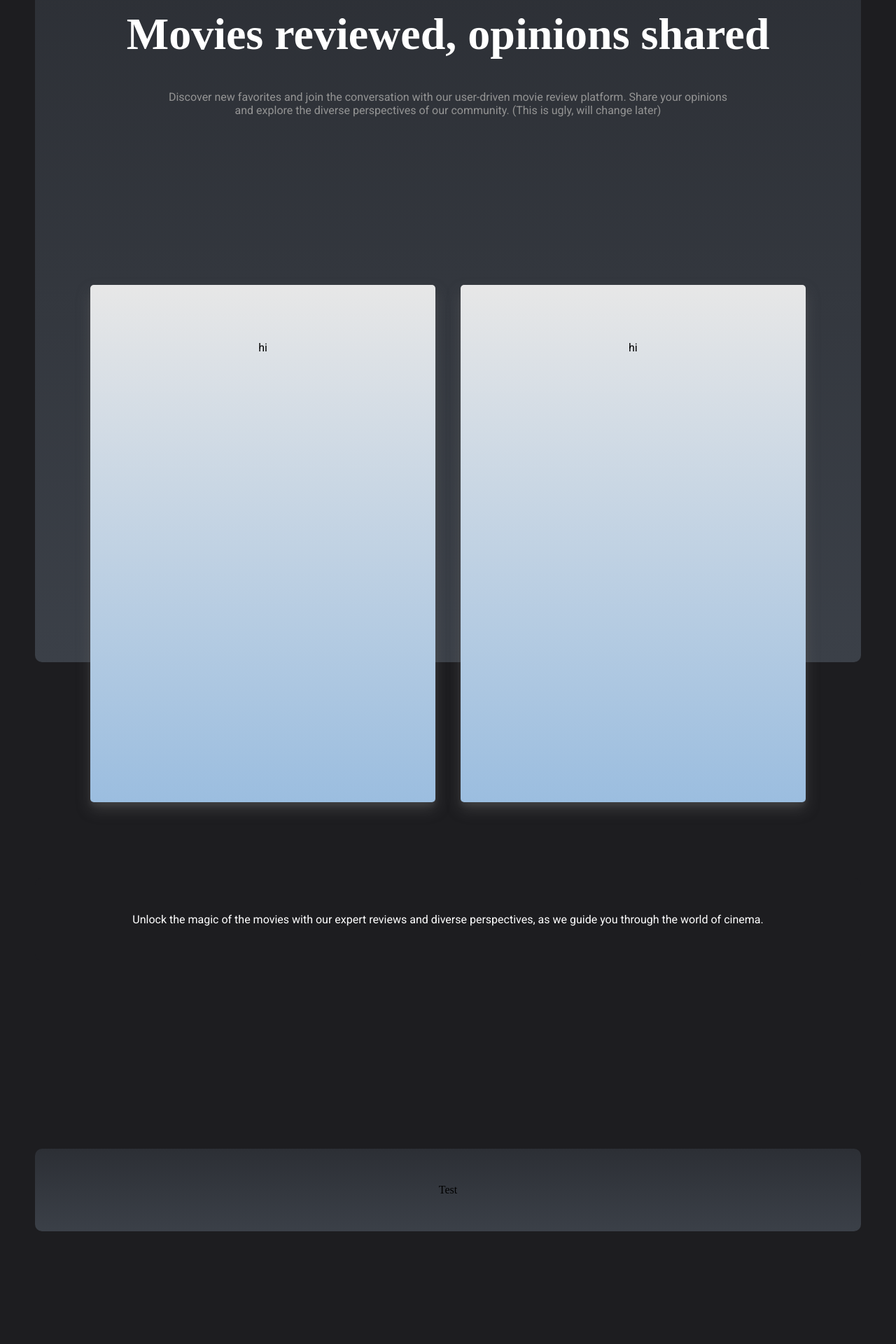
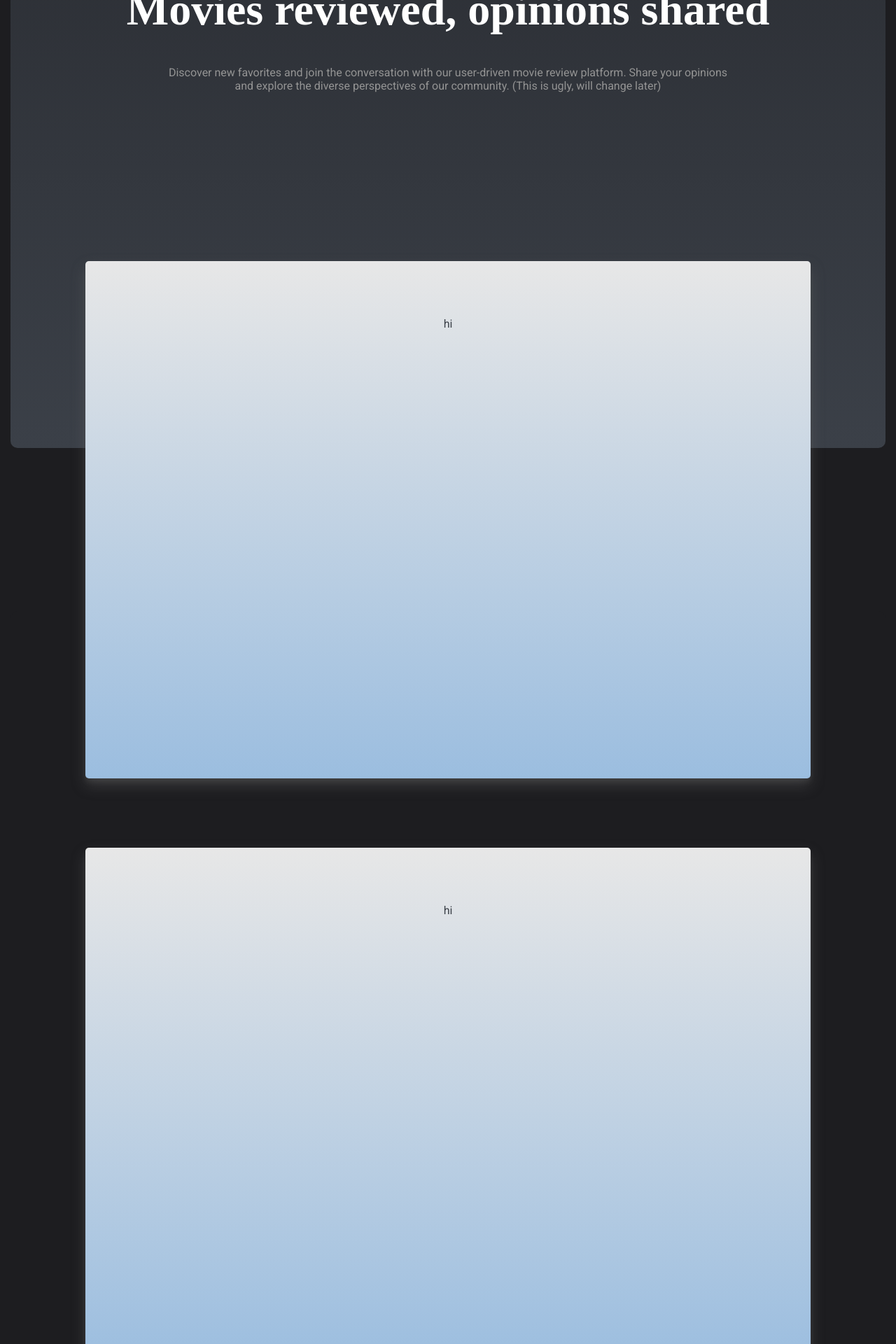
Before and after one commit to matterwin/CSC4402-Spring23, a React (Create React App) app in the folder App/front-end/: page / in a window 1280 px wide. Shown: the part 200-2120 px from the top of the page at 70% size. Built offline with nearby package versions, Linux system fonts and the light colour scheme; a web font is replaced by a local one.

Commit message:
more edits

```diff
--- a/App/front-end/src/App.css
+++ b/App/front-end/src/App.css
@@ -5,6 +5,7 @@ html {
 body {
   /* dark-mode */
   background-color: #1d1d20;
+  overflow-x: hidden;
   /* light-mode */
   /* background-color: #f4f4f5; */
 }
--- a/App/front-end/src/Core/Home/Home.css
+++ b/App/front-end/src/Core/Home/Home.css
@@ -9,6 +9,19 @@
     border-radius: 10px;
     background-color: #3b4048;
     background-image: linear-gradient(to bottom, #2c2f35, #3b4048);
+}
+
+  .container-bottom {
+    text-align: center;
+    margin: 0 auto;
+    margin-left: 50px;
+    margin-right: 50px;
+    margin-top: 50px;
+    padding-top: 50px;
+    padding-bottom: 50px;
+    border-radius: 10px;
+    background-color: #3b4048;
+    background-image: linear-gradient(to bottom, #3b4048,#2c2f35);
   }
 
   .container-bg-color {
@@ -40,7 +53,7 @@
     font-family: Roboto;
     color: #949494;
     word-wrap: break-word;
-    width: 50em;
+    max-width: 50rem;
     margin-bottom: 15rem;
 }
 
@@ -64,6 +77,24 @@
     background-image: linear-gradient(to bottom, #e7e7e7, #1976d25e);
 }
 
+.card1 {
+    background-color: #e7e7e7;
+    padding-top: 5rem;
+    padding-bottom: 40rem;
+    padding-right: 15rem;
+    padding-left: 15rem;
+    margin-top: -550px;
+    font-family: Roboto;
+    border-radius: 5px;
+    box-shadow: 0 10px 20px rgba(114, 114, 114, 0.35), 0 6px 6px rgba(63, 63, 63, 0.35);
+    background-image: linear-gradient(to bottom, #e7e7e7, #1976d25e);
+    color:#3b4048;
+}
+
+.card1 > * {
+    color: #3b4048;
+}
+
 .space {
     padding: 100px;
 }
@@ -72,3 +103,37 @@
     color: #fff;
     font-family: Roboto;
 }
+
+.stuff {
+    margin-top: 250px;
+    color: #fff;
+    font-family: Roboto;
+}
+
+/* .three-cards {
+    margin-top: -200px;
+    margin-left: 350px;
+    margin-right: 350px;
+} */
+
+@media (max-width: 1340px) {
+
+    .container, .container-bg-color, .container-bottom {
+        margin-left: 15px;
+        margin-right: 15px;
+        margin-top: 15px;
+    }
+
+    .note-cards {
+        flex-direction:column;
+        justify-content: space-between;
+        margin-top: -550px;
+    }
+
+    .card1 {
+        margin-top: 0px;
+        margin-bottom: 5rem;
+        padding-right: 40vw;
+        padding-left: 40vw;
+    }
+}
--- a/App/front-end/src/Core/Home/Home.js
+++ b/App/front-end/src/Core/Home/Home.js
@@ -8,35 +8,48 @@ function Home() {
       <div className="container">
         <div>
           <h1 className='home-title'>Movies reviewed, opinions shared</h1>
-          <p className="subtext-title">Discover new favorites and join the conversation with our user-driven movie review platform. Share your opinions and explore the diverse perspectives of our community. (This is ugly, will change later)
+          <p className="subtext-title">
+            Discover new favorites and join the conversation with our user-driven movie review platform. Share your opinions and explore the diverse perspectives of our community. (This is ugly, will change later)
           </p>
-        </div>
-
-        <div className="note-cards">
-          <div className="card">
-            hi
-          </div>
-          &nbsp;&nbsp;&nbsp;&nbsp;&nbsp;&nbsp;&nbsp;&nbsp;&nbsp;
-          <div className="card">
-            hi
-          </div>
+          <div className='space'>&nbsp;</div>
         </div>
       </div>
 
       <div className='space'>&nbsp;</div>
 
       <div className="container-bg-color">
+
+      <div className="note-cards">
+          <div className="card1">
+            hi
+          </div>
+          &nbsp;&nbsp;&nbsp;&nbsp;&nbsp;&nbsp;&nbsp;&nbsp;&nbsp;
+          <div className="card1">
+            hi
+          </div>
+        </div>
+
+        <div className='space'>&nbsp;</div>
+
         <div>
-        Unlock the magic of the movies with our expert reviews and diverse perspectives, as we guide you through the world of cinema.
+          Unlock the magic of the movies with our expert reviews and diverse perspectives, as we guide you through the world of cinema.
         </div>
       </div>
 
       <div className='space'>&nbsp;</div>
-      <div className="container">
-        <div>
+      <div className="container-bottom">
+        {/* <div className='three-cards'>
+
+        </div> */}
+
+        <div className="stuff">
           Test
         </div>
-
+        <div className='space'>&nbsp;</div>
+        <div className='space'>&nbsp;</div>
+        <div className='space'>&nbsp;</div>
+        <div className='space'>&nbsp;</div>
+        <div className='space'>&nbsp;</div>
       </div>
       <div className='space'>&nbsp;</div>
     </div>
```
Also changed, not shown: App/front-end/src/Core/Home/cont.js (deleted, +0 -15 lines).
